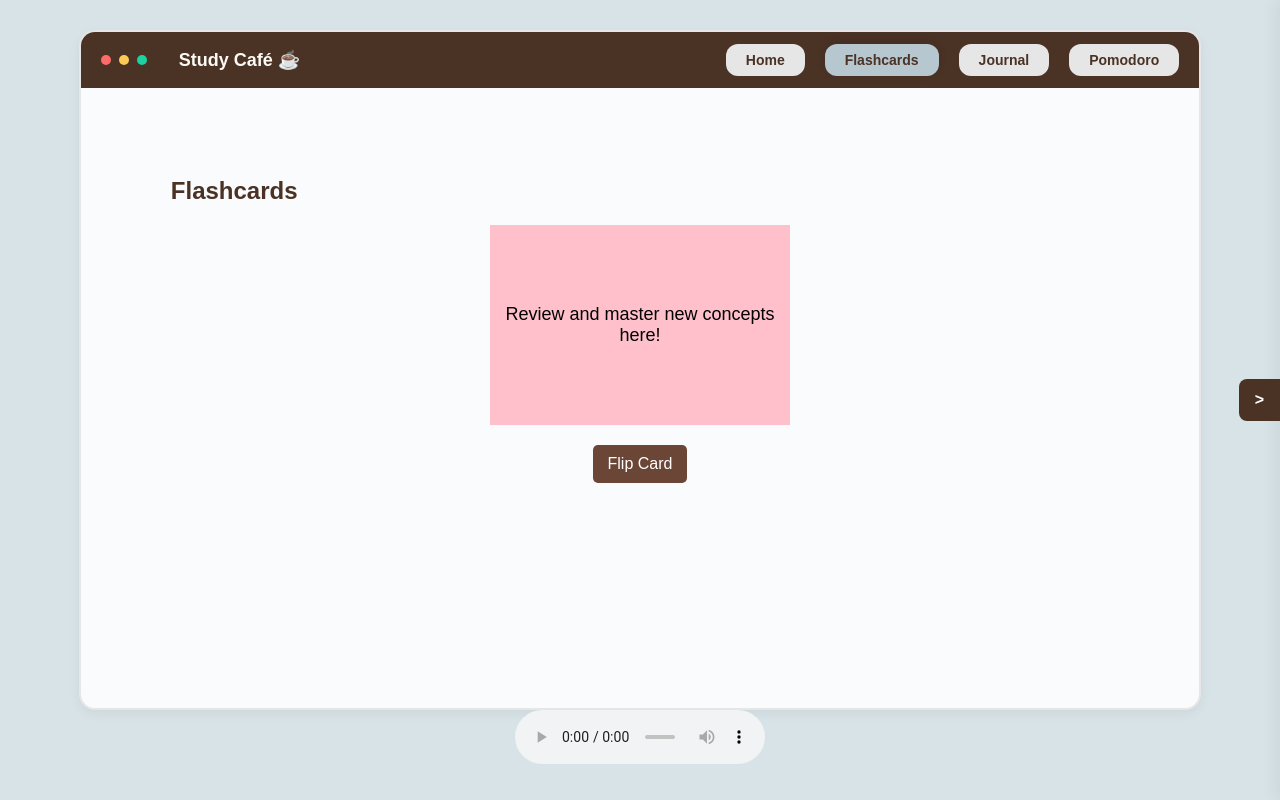
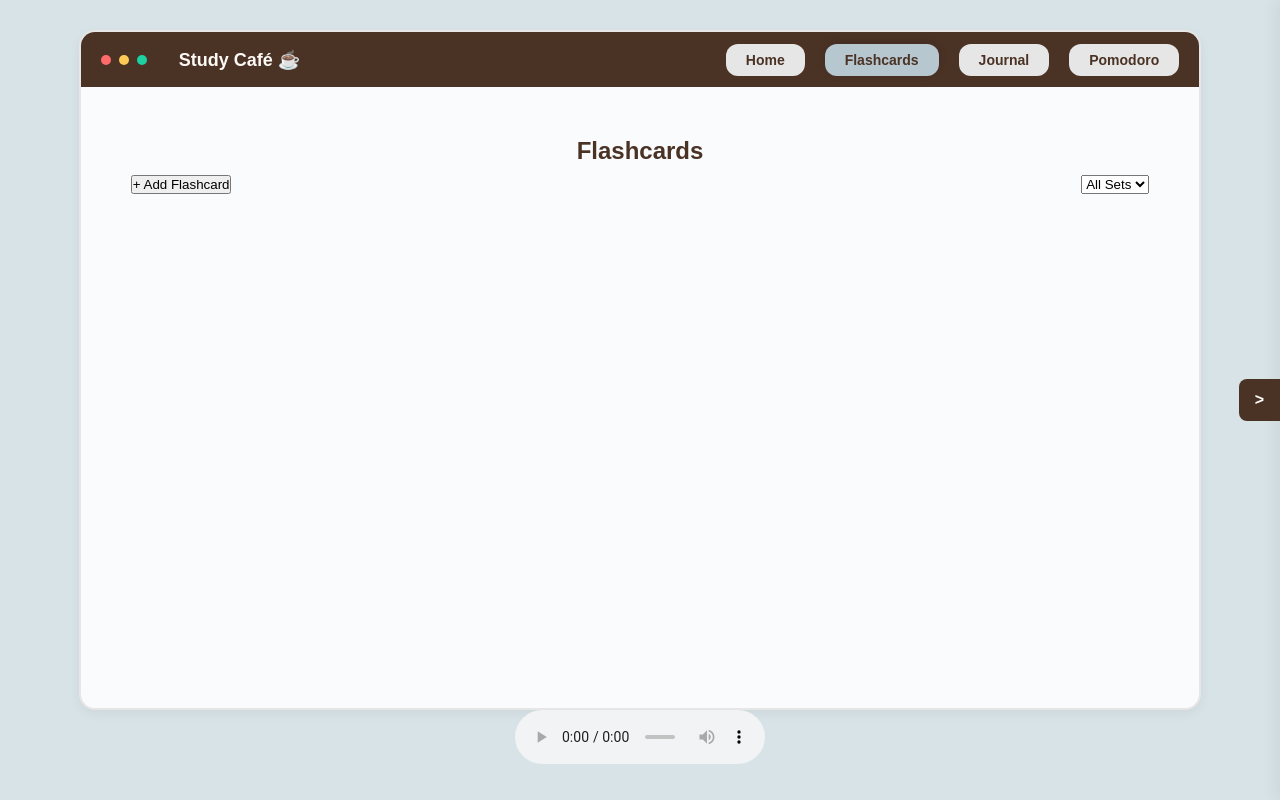
Before and after one commit to s-farah/Study-Cafe, a Flask app: page / in a window 1280 px wide, after a click on "Flashcards". Run offline with Flask 3, Linux system fonts and the light colour scheme.

Commit message:
brining back flashcards using tutorial

```diff
--- a/static/script.js
+++ b/static/script.js
@@ -319,16 +319,126 @@
     durationSettings.classList.toggle('show-settings');
   });
 
-  // Flashcards - flip
-  document.addEventListener('DOMContentLoaded', () => {
-    document.querySelectorAll('.flip_button').forEach((button) => {
-      button.addEventListener('click', () => {
-        const flashcardContainer = button.closest('.flashcard-container');
-        const card = flashcardContainer.querySelector('.flashcard');
-        card.classList.toggle('flipped');
+// flashcards!!
+let flashcards = JSON.parse(localStorage.getItem("flashcards") || "[]");
+
+const flashcardsContainer = document.getElementById('flashcardsContainer');
+const flashcardModal = document.getElementById('flashcard-modal');
+const flashcardForm = document.getElementById('flashcard-form');
+const setFilter = document.getElementById('setFilter');
+
+const newBtn = document.getElementById('btn-new-flashcard');
+const closeBtn = document.getElementById('close-modal');
+const inputSet = document.getElementById('fc_set');
+const inputQ = document.getElementById('fc_question');
+const inputA = document.getElementById('fc_answer');
+
+// open modal
+newBtn.addEventListener('click', () => {
+  flashcardModal.style.display = 'flex';
+  flashcardForm.reset();
+});
+
+// close modal
+closeBtn.addEventListener('click', () => {
+  flashcardModal.style.display = 'none';
+});
+
+// save card
+flashcardForm.addEventListener('submit', (e) => {
+  e.preventDefault();
+  const card = {
+    id: Date.now(),
+    set: inputSet.value.trim(),
+    question: inputQ.value.trim(),
+    answer: inputA.value.trim()
+  };
+
+  if (!card.set || !card.question || !card.answer) return;
+  flashcards.push(card);
+  localStorage.setItem('flashcards', JSON.stringify(flashcards));
+
+  flashcardModal.style.display = 'none';
+  loadFlashcards();
+  updateFilterOptions();
+});
+
+// filter dropdown
+setFilter.addEventListener('change', () => {
+  loadFlashcards();
+});
+
+
+function loadFlashcards() {
+  flashcardsContainer.innerHTML = '';
+  const selectedSet = setFilter.value;
+  const groups = {};
+
+  flashcards.forEach(card => {
+    if (selectedSet !== 'all' && card.set !== selectedSet) return;
+    if (!groups[card.set]) groups[card.set] = [];
+    groups[card.set].push(card);
+  });
+
+  Object.keys(groups).forEach(setName => {
+    const heading = document.createElement('h3');
+    heading.textContent = setName;
+    flashcardsContainer.appendChild(heading);
+
+    groups[setName].forEach(card => {
+      const cardEl = document.createElement('div');
+      cardEl.className = 'card';
+      cardEl.dataset.id = card.id;
+
+      const inner = document.createElement('div');
+      inner.className = 'card-inner';
+
+      const front = document.createElement('div');
+      front.className = 'card-front';
+      front.innerHTML = `<strong>Q:</strong><br>${card.question}`;
+
+      const back = document.createElement('div');
+      back.className = 'card-back';
+      back.innerHTML = `<strong>A:</strong><br>${card.answer}`;
+
+      const deleteBtn = document.createElement('button');
+      deleteBtn.textContent = 'X';
+      deleteBtn.className = 'delete-btn';
+      deleteBtn.onclick = (e) => {
+        e.stopPropagation();
+        flashcards = flashcards.filter(c => c.id !== card.id);
+        localStorage.setItem('flashcards', JSON.stringify(flashcards));
+        loadFlashcards();
+        updateFilterOptions();
+      };
+
+      inner.appendChild(front);
+      inner.appendChild(back);
+      cardEl.appendChild(inner);
+      cardEl.appendChild(deleteBtn);
+
+      cardEl.addEventListener('click', () => {
+        inner.classList.toggle('flipped');
       });
+
+      flashcardsContainer.appendChild(cardEl);
     });
   });
+}
 
+// dropdown
+function updateFilterOptions() {
+  const sets = [...new Set(flashcards.map(c => c.set))];
+  setFilter.innerHTML = '<option value="all">All Sets</option>';
+  sets.forEach(set => {
+    const opt = document.createElement('option');
+    opt.value = set;
+    opt.textContent = set;
+    setFilter.appendChild(opt);
+  });
+}
+
+loadFlashcards();
+updateFilterOptions();
 
 });
--- a/static/style.css
+++ b/static/style.css
@@ -518,69 +518,135 @@
   border: none;
 }
 
-
-
-/* FLASHCARD SECTION */
-.flashcard-container {
+/* layout of flashcard === */
+.flashcards {
   display: flex;
   flex-direction: column;
-  align-items: center;
+  gap: 30px;
   margin-top: 20px;
 }
 
- /*  */
-.flashcards {
-  width: 300px;
-  height: 200px;
+.card {
+  width: 280px;
+  height: 180px;
+  perspective: 1000px;
+  margin: 0 auto;
   position: relative;
-  perspective: 1000px;
 }
 
-/* Flip */
-.flashcard {
-  width: 300px;
-  height: 200px;
+.card-inner {
+  width: 100%;
+  height: 100%;
+  transition: transform 0.6s;
+  transform-style: preserve-3d;
   position: relative;
-  transition: transform 1s;
-  transform-style: preserve-3d;
+  border-radius: 10px;
 }
 
-.flashcard.flipped {
-  transform: rotateX(180deg);
+.card-inner.flipped {
+  transform: rotateY(180deg);
 }
 
-.flashcard-front, .flashcard-back {
-  width: 300px;
-  height: 200px;
-  color: black;
-  font-size: 18px;
+.card-front, .card-back {
+  position: absolute;
+  width: 100%;
+  height: 100%;
+  background: #ffe8e0;
+  border-radius: 10px;
+  box-shadow: 0 4px 8px rgba(0,0,0,0.1);
+  backface-visibility: hidden;
+  display: flex;
+  justify-content: center;
+  align-items: center;
   text-align: center;
-  background: pink;
-  padding: 10px;
-  box-sizing: border-box;
-  display: flex;
-  align-items: center;
-  justify-content: center;
-  backface-visibility: hidden;
+  padding: 15px;
+  font-size: 16px;
 }
 
-
-.flashcard-back {
-  transform: rotateX(180deg);
+.card-back {
+  background: #d8e3e7;
+  transform: rotateY(180deg);
 }
 
-/*button */
-.flip_button {
-  padding: 10px 15px;
-  font-size: 16px;
-  margin-top: 20px;
-  background-color: #6b4636;
+.delete-btn {
+  position: absolute;
+  top: 5px;
+  right: 10px;
+  background: #b04343;
   color: white;
   border: none;
+  border-radius: 4px;
+  padding: 3px 6px;
+  cursor: pointer;
+  font-size: 14px;
+  z-index: 2;
+}
+
+/* style modal */
+.modal-overlay {
+  position: fixed;
+  top: 0; left: 0;
+  width: 100vw;
+  height: 100vh;
+  background: rgba(0,0,0,0.4);
+  display: flex;
+  justify-content: center;
+  align-items: center;
+  z-index: 1000;
+}
+
+.modal {
+  background: #fffaf4;
+  padding: 20px;
+  border-radius: 10px;
+  width: 300px;
+  box-shadow: 0 6px 12px rgba(0,0,0,0.2);
+  position: relative;
+}
+
+.modal-close {
+  position: absolute;
+  top: 8px;
+  right: 10px;
+  background: transparent;
+  border: none;
+  font-size: 18px;
+  cursor: pointer;
+  color: #444;
+}
+
+#flashcard-form label {
+  font-weight: bold;
+  display: block;
+  margin-top: 10px;
+  margin-bottom: 5px;
+}
+
+#flashcard-form input,
+#flashcard-form textarea {
+  width: 100%;
+  padding: 8px;
+  border: 1px solid #ddd;
   border-radius: 5px;
+  font-size: 14px;
+  box-sizing: border-box;
+}
+
+#flashcard-form button {
+  margin-top: 15px;
+  background-color: #7b4f39;
+  color: white;
+  border: none;
+  padding: 8px 12px;
+  font-size: 15px;
+  border-radius: 6px;
   cursor: pointer;
 }
 
-.flip_button:hover {
-  background-color: #bfa58d;
+/* titles */
+.section-title {
+  font-size: 24px;
+  font-weight: 600;
+  margin-bottom: 10px;
+  color: #4a3225;
 }
--- a/templates/home.html
+++ b/templates/home.html
@@ -77,6 +77,57 @@
       </div>
     </div>
 
+    <!-- flashcards tab -->
+    <div class="tab-content" id="flashcards" style="display: none;">
+      <h2 class="section-title" style="text-align: center;">Flashcards</h2>
+
+      <div style="display: flex; justify-content: space-between; align-items: center; margin-bottom: 15px;">
+        <button id="btn-new-flashcard">+ Add Flashcard</button>
+        <select id="setFilter">
+          <option value="all">All Sets</option>
+        </select>
+      </div>
+
+      <!-- where flashcards will appear -->
+      <div class="flashcards" id="flashcardsContainer"></div>
+    </div>
+
+    <!-- modal -->
+    <div id="flashcard-modal" class="modal-overlay" style="display: none;">
+      <div class="modal">
+        <button class="modal-close" id="close-modal">X</button>
+        <h3 style="margin-top: 0;">Add New Flashcard</h3>
+        <form id="flashcard-form">
+          <label for="fc_set">Study Set:</label>
+          <input type="text" id="fc_set" required />
+
+          <label for="fc_question">Question (Front):</label>
+          <textarea id="fc_question" rows="2" required></textarea>
+
+          <label for="fc_answer">Answer (Back):</label>
+          <textarea id="fc_answer" rows="2" required></textarea>
+
+          <button type="submit" style="margin-top: 10px;">Save Flashcard</button>
+        </form>
+      </div>
+    </div>
+
+     <!-- journal tabs -->
+      <div class="tab-content" id="journal" style="display: none;">
+        <h2 class="journal-heading">Journal</h2>
+        <div class="journal-container">
+          <textarea class="journal-textarea" placeholder="Write your thoughts here..."></textarea>
+          <button class="submit-entry">Add Entry</button>
+        </div>
+        <div class="entries-list">
+          <h3>Favorite Entries ⭐</h3>
+          <ul id="favorite-entries"></ul>
+          <h3>Previous Entries</h3>
+          <ul id="entries"></ul>
+        </div>
+      </div>
+
+
     <div class="window-body">
 
        <!-- home tab -->
@@ -100,43 +151,6 @@
             <button class="ambience-choice" data-gif="ambience3.gif">Forest Cafe</button>
             <button class="ambience-choice" data-gif="ambience4.gif">Day Cafe</button>
           </div>
-        </div>
-      </div>
-
-      <!-- flashcards tab -->
-      <div class="tab-content" id="flashcards" style="display: none;">
-        <h2>Flashcards</h2>
-             <!-- Flashcard -->
-             <div class="flashcard-container">
-              <div class="flashcards">
-                <div class="flashcard">
-                  <div class="flashcard-front">
-                    <p>Review and master new concepts here!</p>
-                  </div>
-                  <div class="flashcard-back">
-                    <p>ANSWER</p>
-                  </div>
-                </div>
-              </div>
-              <button class="flip_button">Flip Card</button>
-            </div>
-          </div>
-        </div>
-
-      <!-- journal tab -->
-      <div class="tab-content" id="journal" style="display: none;">
-        <h2 class="journal-heading">Journal</h2>
-        <div class="journal-container">
-          <textarea class="journal-textarea" placeholder="Write your thoughts here..."></textarea>
-          <button class="submit-entry">Add Entry</button>
-        </div>
-
-        <div class="entries-list">
-          <h3>Favorite Entries ⭐</h3>
-          <ul id="favorite-entries"></ul>
-
-          <h3>Previous Entries</h3>
-          <ul id="entries"></ul>
         </div>
       </div>
 
```
Also changed, not shown: app.py (+0 -14 lines), users.db.
